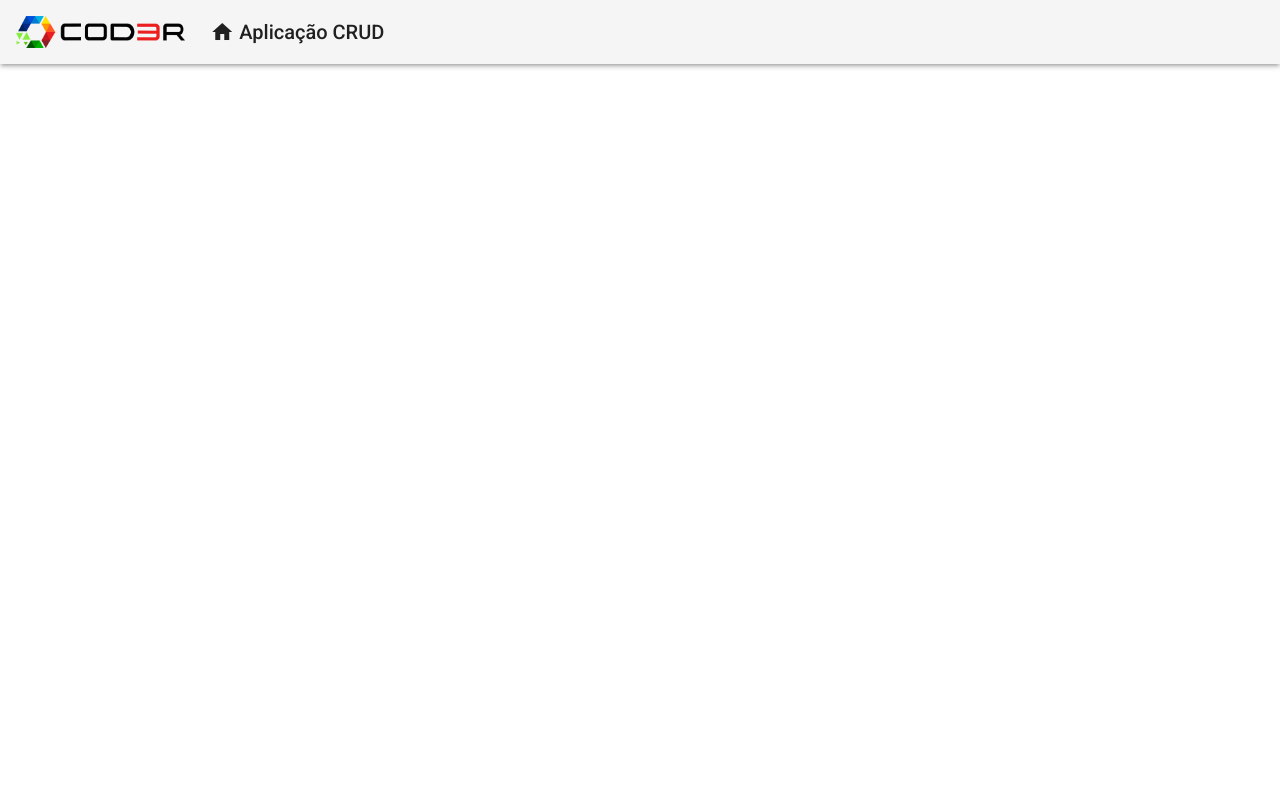
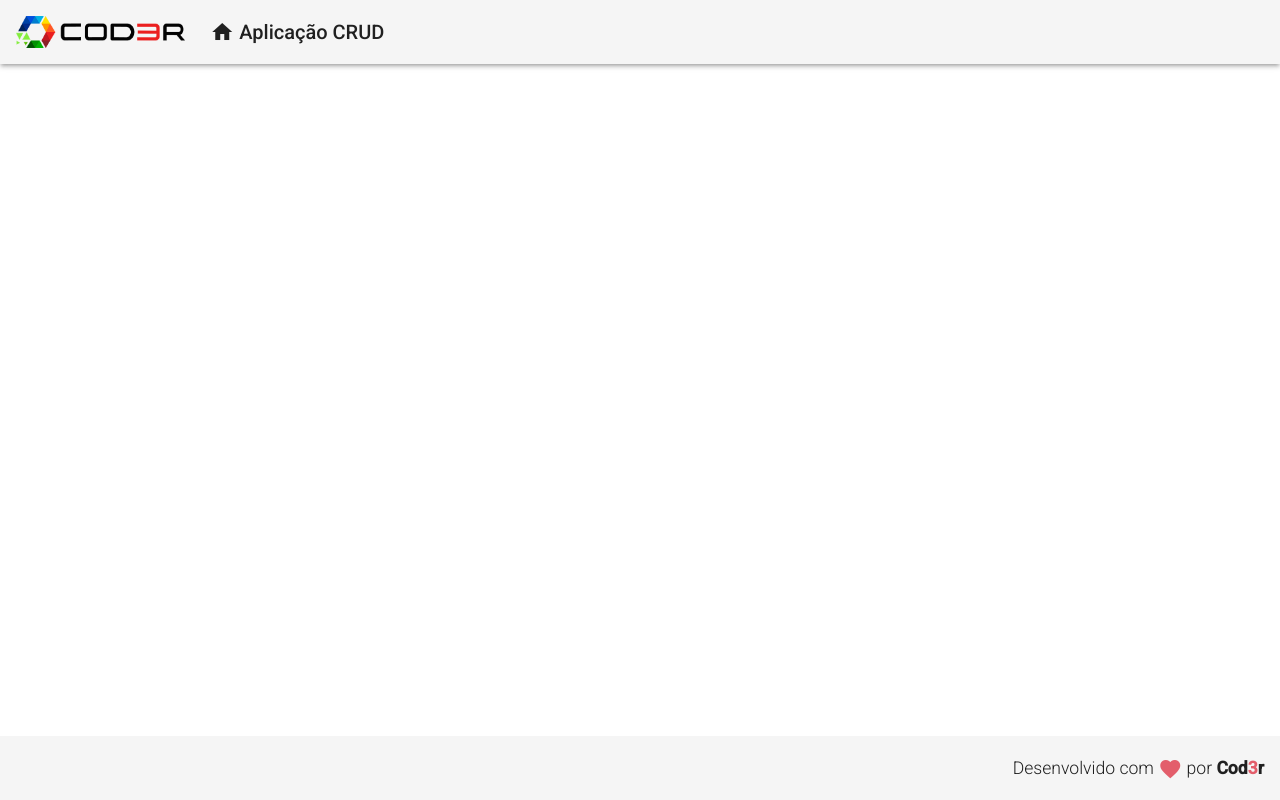
Before and after one commit to leonardo-teles/angular-crud, an Angular app in the folder frontend/: page / in a window 1280 px wide. Built offline with nearby package versions, Linux system fonts and the light colour scheme.

Commit message:
Componente Rodapé

```diff
--- a/frontend/src/app/app.component.html
+++ b/frontend/src/app/app.component.html
@@ -1 +1,2 @@
 <app-header></app-header>
+<app-footer></app-footer>
--- a/frontend/src/app/app.module.ts
+++ b/frontend/src/app/app.module.ts
@@ -7,11 +7,13 @@
 import { HeaderComponent } from './components/template/header/header.component';
 
 import { MatToolbarModule } from '@angular/material/toolbar';
+import { FooterComponent } from './components/template/footer/footer.component';
 
 @NgModule({
   declarations: [
     AppComponent,
-    HeaderComponent
+    HeaderComponent,
+    FooterComponent
   ],
   imports: [
     BrowserModule,
--- /dev/null
+++ b/frontend/src/app/components/template/footer/footer.component.css
@@ -0,0 +1,12 @@
+.footer {
+    position: fixed;
+    bottom: 0;
+
+    display: flex;
+    justify-content: flex-end;
+}
+
+.footer > span {
+    font-size: 1.1rem;
+    font-weight: 300;
+}
--- /dev/null
+++ b/frontend/src/app/components/template/footer/footer.component.html
@@ -0,0 +1,9 @@
+<mat-toolbar class="footer">
+    <span>
+        Desenvolvido com
+        <i class="material-icons red v-middle">
+            favorite
+        </i>
+        por <strong>Cod<span class="red">3</span>r</strong>
+    </span>
+</mat-toolbar>
--- /dev/null
+++ b/frontend/src/app/components/template/footer/footer.component.ts
@@ -0,0 +1,15 @@
+import { Component, OnInit } from '@angular/core';
+
+@Component({
+  selector: 'app-footer',
+  templateUrl: './footer.component.html',
+  styleUrls: ['./footer.component.css']
+})
+export class FooterComponent implements OnInit {
+
+  constructor() { }
+
+  ngOnInit(): void {
+  }
+
+}
--- a/frontend/src/styles.css
+++ b/frontend/src/styles.css
@@ -2,3 +2,11 @@
 
 html, body { height: 100%; }
 body { margin: 0; font-family: Roboto, "Helvetica Neue", sans-serif; }
+
+.red {
+    color: rgb(227, 94, 107);
+}
+
+.v-middle {
+    vertical-align: middle;
+}
```
